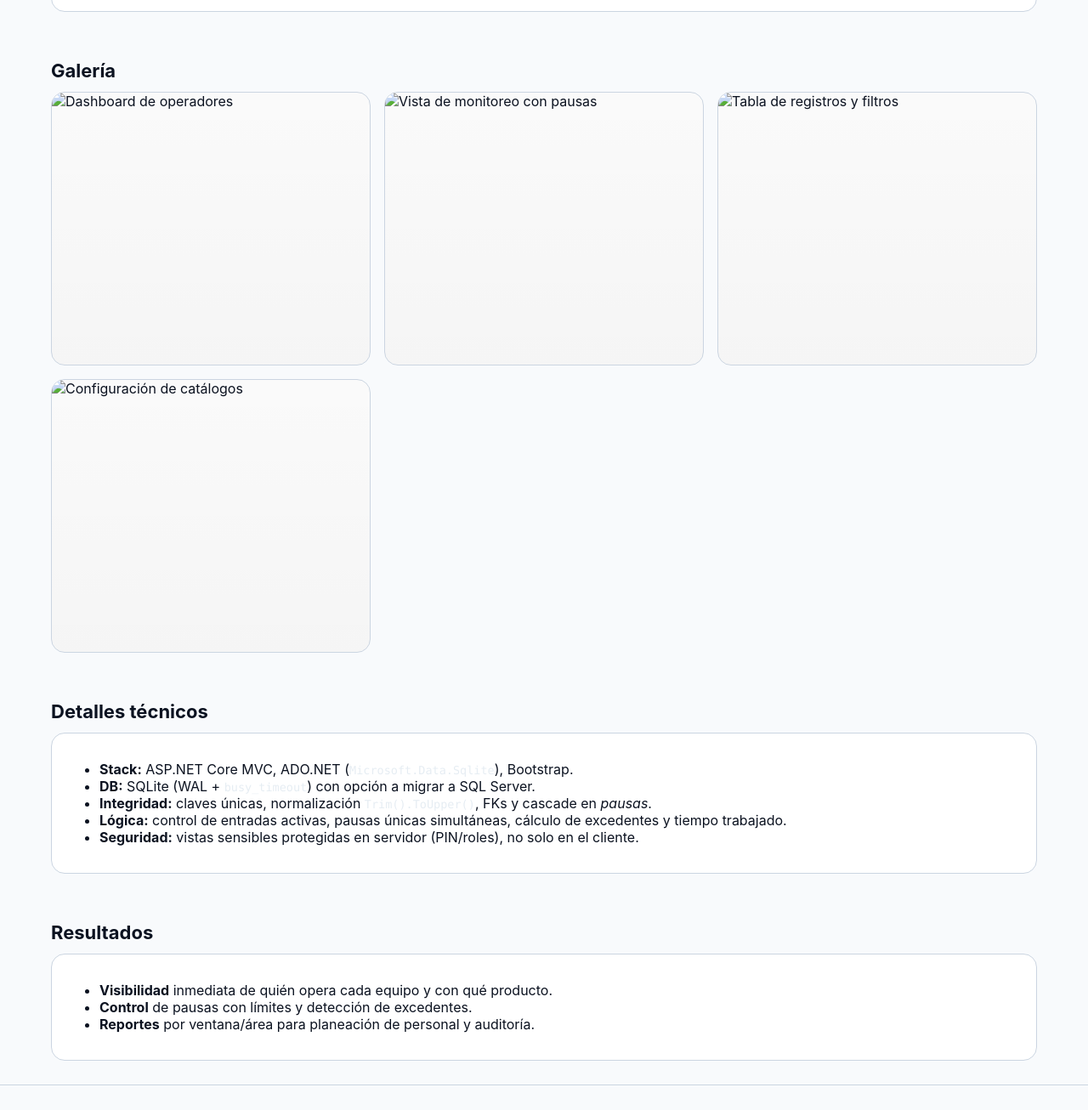
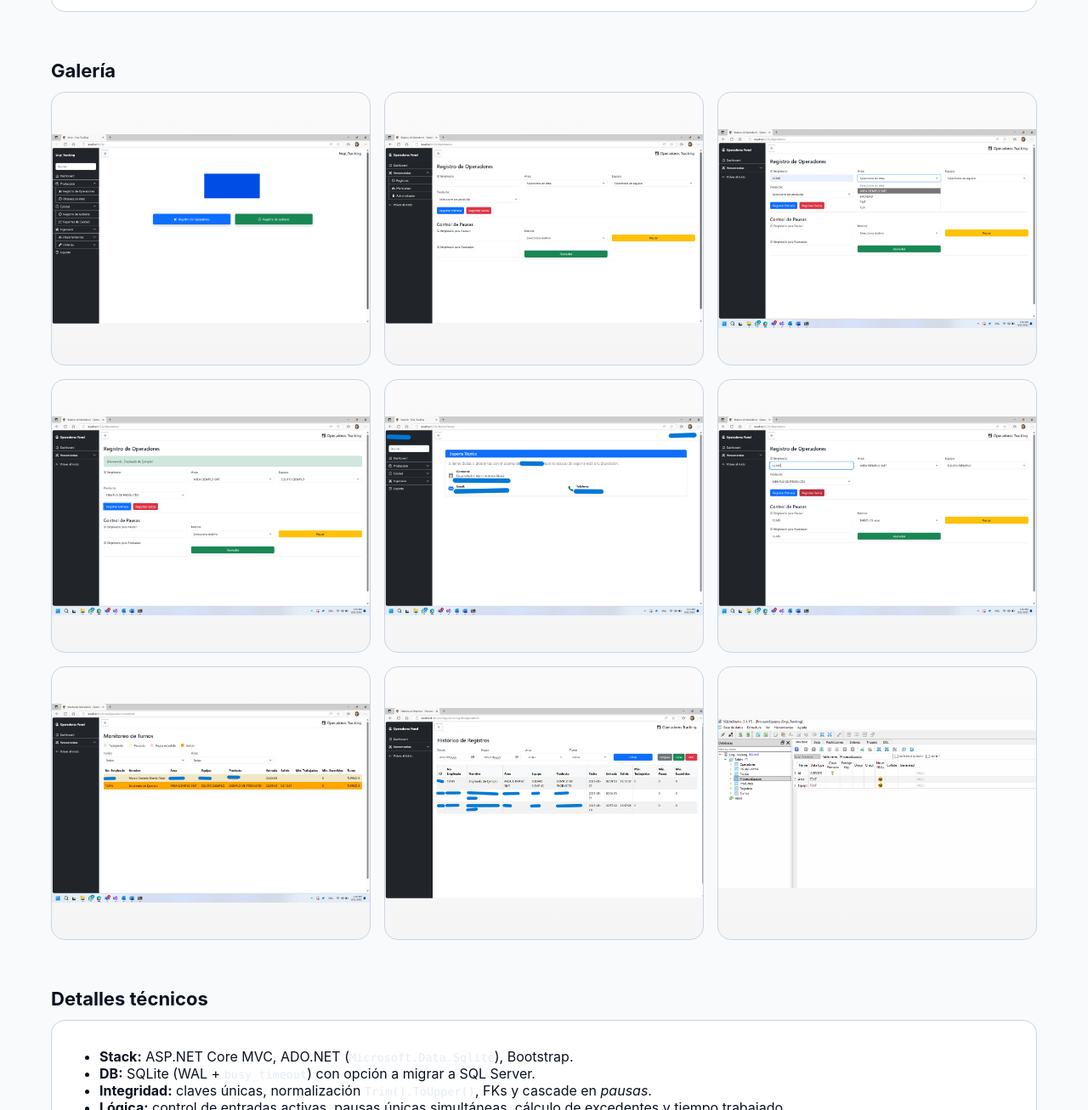
Before and after one commit to MarcoAbad2607/portafolio, a plain HTML site: page proyectos/registro-operadores.html in a window 1280 px wide. Shown: the part 2510-3816 px from the top of the page at 85% size. Drawn offline with Linux system fonts and the light colour scheme.

Commit message:
Add files via upload

```diff
--- a/proyectos/registro-operadores.html
+++ b/proyectos/registro-operadores.html
@@ -251,20 +251,40 @@ POST /configuracion/registrar/pausa/fin
       <h2>Galería</h2>
       <div class="grid cards" id="galeria">
         <div class="card">
-          <div class="thumb"><img loading="lazy" decoding="async" src="../img/operators-dashboard.png" alt="Dashboard de operadores"></div>
-          <button class="view-full" data-full="../img/operators-dashboard.png">🔎 Ver completa</button>
+          <div class="thumb"><img loading="lazy" decoding="async" src="../img/operators-captura1.png" alt="Dashboard de operadores"></div>
+          <button class="view-full" data-full="../img/operators-captura1.png">🔎 Ver completa</button>
         </div>
         <div class="card">
-          <div class="thumb"><img loading="lazy" decoding="async" src="../img/operators-monitoreo.png" alt="Vista de monitoreo con pausas"></div>
-          <button class="view-full" data-full="../img/operators-monitoreo.png">🔎 Ver completa</button>
+          <div class="thumb"><img loading="lazy" decoding="async" src="../img/operators-captura2.png" alt="Vista de monitoreo con pausas"></div>
+          <button class="view-full" data-full="../img/operators-captura2.png">🔎 Ver completa</button>
         </div>
         <div class="card">
-          <div class="thumb"><img loading="lazy" decoding="async" src="../img/operators-registros.png" alt="Tabla de registros y filtros"></div>
-          <button class="view-full" data-full="../img/operators-registros.png">🔎 Ver completa</button>
+          <div class="thumb"><img loading="lazy" decoding="async" src="../img/operators-captura3.png" alt="Tabla de registros y filtros"></div>
+          <button class="view-full" data-full="../img/operators-captura3.png">🔎 Ver completa</button>
         </div>
         <div class="card">
-          <div class="thumb"><img loading="lazy" decoding="async" src="../img/operators-config.png" alt="Configuración de catálogos"></div>
-          <button class="view-full" data-full="../img/operators-config.png">🔎 Ver completa</button>
+          <div class="thumb"><img loading="lazy" decoding="async" src="../img/operators-captura4.png" alt="Configuración de catálogos"></div>
+          <button class="view-full" data-full="../img/operators-captura4.png">🔎 Ver completa</button>
+        </div>
+		<div class="card">
+          <div class="thumb"><img loading="lazy" decoding="async" src="../img/operators-captura5.png" alt="Tabla de registros y filtros"></div>
+          <button class="view-full" data-full="../img/operators-captura5.png">🔎 Ver completa</button>
+        </div>
+        <div class="card">
+          <div class="thumb"><img loading="lazy" decoding="async" src="../img/operators-captura6.png" alt="Configuración de catálogos"></div>
+          <button class="view-full" data-full="../img/operators-captura6.png">🔎 Ver completa</button>
+        </div>
+		<div class="card">
+          <div class="thumb"><img loading="lazy" decoding="async" src="../img/operators-captura7.png" alt="Tabla de registros y filtros"></div>
+          <button class="view-full" data-full="../img/operators-captura7.png">🔎 Ver completa</button>
+        </div>
+        <div class="card">
+          <div class="thumb"><img loading="lazy" decoding="async" src="../img/operators-captura8.png" alt="Configuración de catálogos"></div>
+          <button class="view-full" data-full="../img/operators-captura8.png">🔎 Ver completa</button>
+        </div>
+		<div class="card">
+          <div class="thumb"><img loading="lazy" decoding="async" src="../img/operators-captura9.png" alt="Configuración de catálogos"></div>
+          <button class="view-full" data-full="../img/operators-captura9.png">🔎 Ver completa</button>
         </div>
       </div>
     </section>
```
